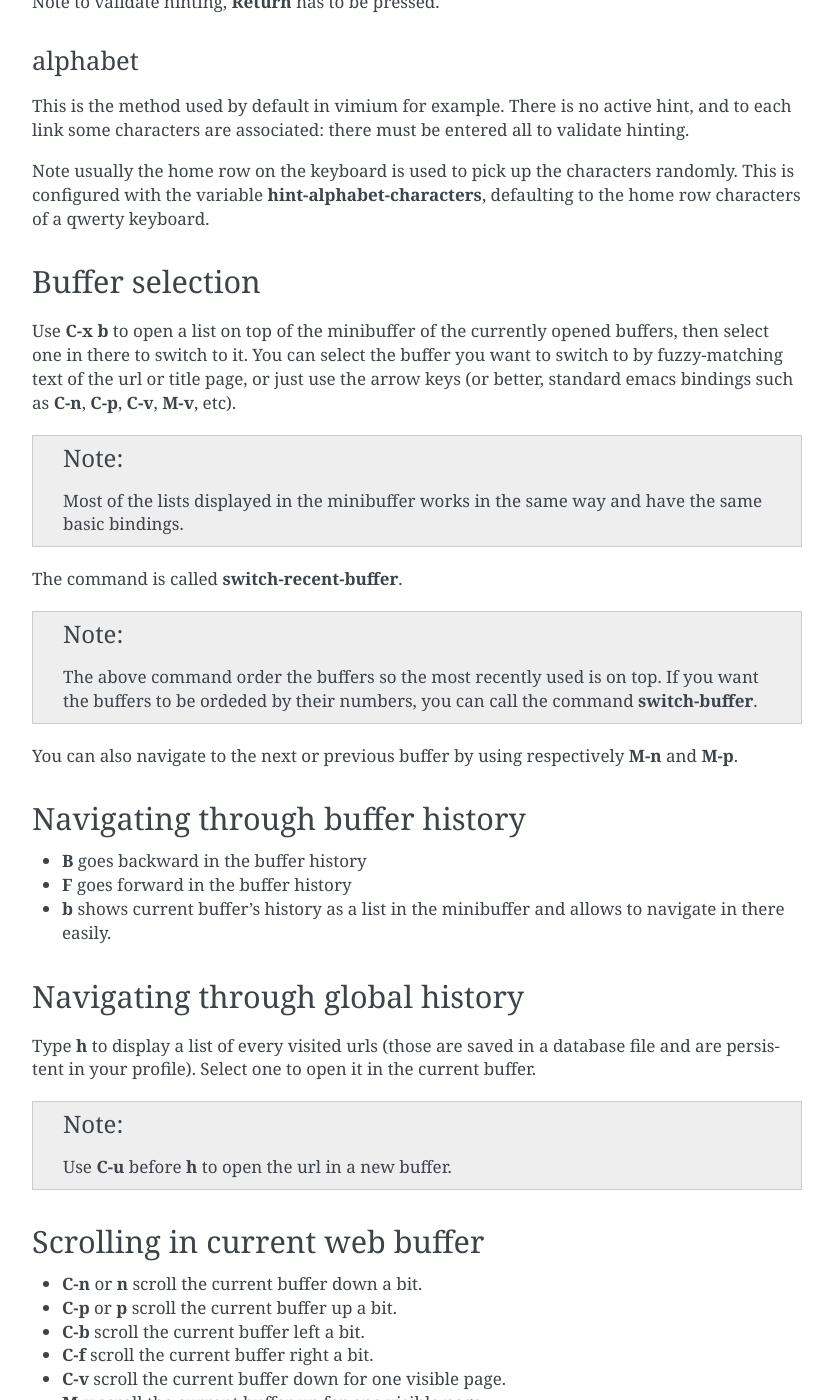
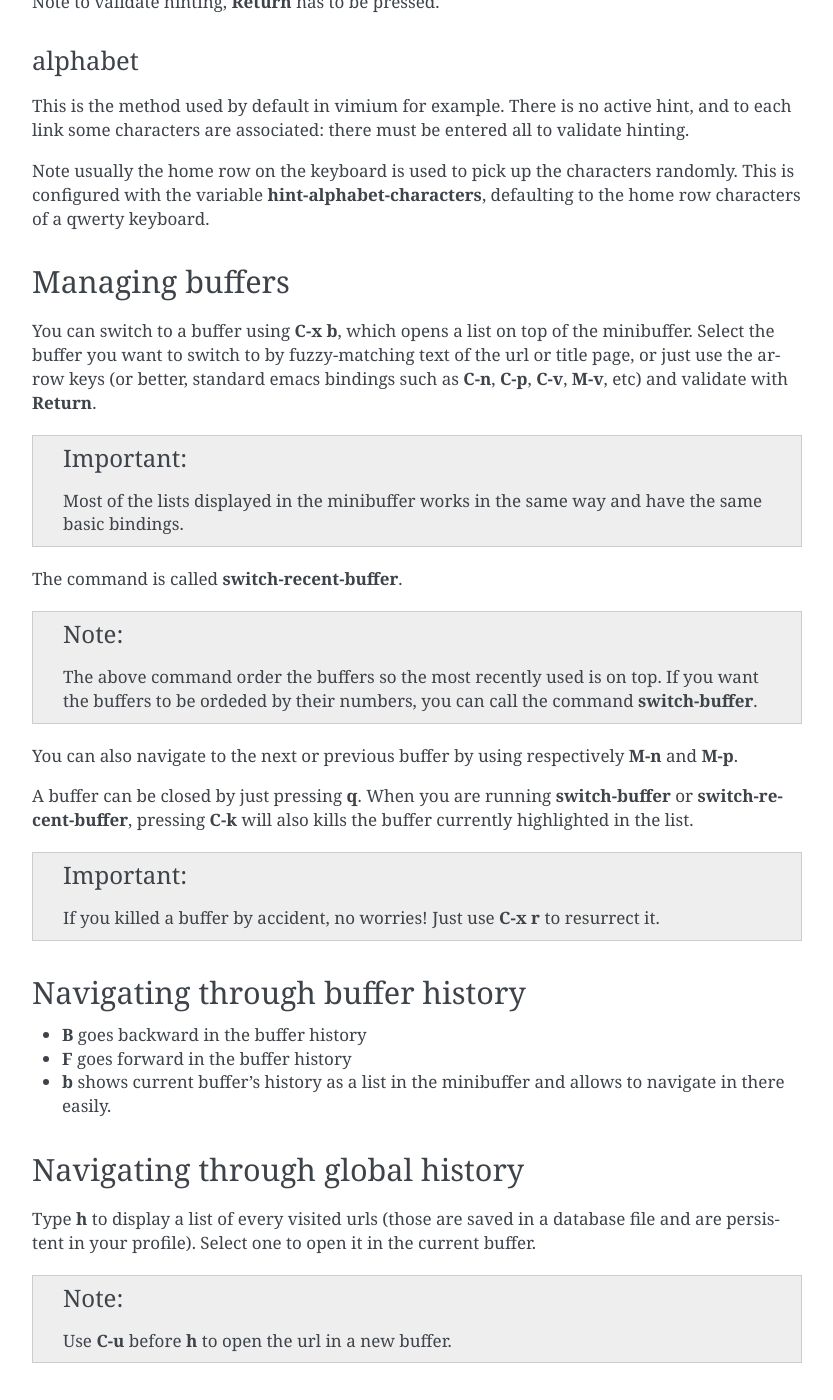
Before and after one commit to parkouss/webmacs, a Sphinx documentation site: the page built from docs/basic_usage.rst, in a window 1280 px wide and 1400 px high, scrolled down 2006 px. Shown: the whole window, without its empty margins (333-1166 px from the left). Built offline with Sphinx 7.4.7, drawn with Linux system fonts in a browser that asks for light colours; pages that are not in the unit, such as notebooks, are missing from menus; some of the changed text lies outside the part shown.

Commit message:
[doc] indicate how to kill a buffer

```diff
--- a/docs/basic_usage.rst
+++ b/docs/basic_usage.rst
@@ -71,7 +71,7 @@ then open it in the current web buffer.
 For example, try typing: **g g<tab> webmacs <Return>**. This should open a new
 google page with the query webmacs.
 
-.. note::
+.. important::
 
   Typing **C-u** before :key:`g` will open the url or webjump in a new buffer.
 
@@ -117,16 +117,19 @@ randomly. This is configured with the variable :var:`hint-alphabet-characters`,
 defaulting to the home row characters of a qwerty keyboard.
 
 
-Buffer selection
+.. current-keymap:: webbuffer
+
+
+Managing buffers
 ****************
 
-Use :key:`C-x b (global)` to open a list on top of the minibuffer of the
-currently opened buffers, then select one in there to switch to it. You can
-select the buffer you want to switch to by fuzzy-matching text of the url or
-title page, or just use the arrow keys (or better, standard emacs bindings such
-as **C-n**, **C-p**, **C-v**, **M-v**, etc).
+You can switch to a buffer using :key:`C-x b (global)`, which opens a list on
+top of the minibuffer. Select the buffer you want to switch to by fuzzy-matching
+text of the url or title page, or just use the arrow keys (or better, standard
+emacs bindings such as **C-n**, **C-p**, **C-v**, **M-v**, etc) and validate
+with **Return**.
 
-.. note::
+.. important::
 
   Most of the lists displayed in the minibuffer works in the same way and have
   the same basic bindings.
@@ -144,7 +147,15 @@ You can also navigate to the next or previous buffer by using respectively
 :key:`M-n (global)` and :key:`M-p (global)`.
 
 
-.. current-keymap:: webbuffer
+A buffer can be closed by just pressing :key:`q`. When you are running
+:cmd:`switch-buffer` or :cmd:`switch-recent-buffer`, pressing :key:`C-k
+(buffer-list)` will also kills the buffer currently highlighted in the list.
+
+
+.. important::
+
+  If you killed a buffer by accident, no worries! Just use :key:`C-x r (global)`
+  to resurrect it.
 
 
 Navigating through buffer history
--- a/docs/ext/webmacs_sphinx_ext.py
+++ b/docs/ext/webmacs_sphinx_ext.py
@@ -154,7 +154,7 @@ class CurrentKeymapDirective(Directive):
 
 
 KEYMAPS_BINDINGS_CACHE = {}
-RE_KEY_MAP = re.compile(r"^(.*) \(([\w-]+)\)$")
+RE_KEY_MAP = re.compile(r"^(.*)\s+\(([\w-]+)\)$")
 
 
 def get_keymap_bindings(keymap_name):
```
